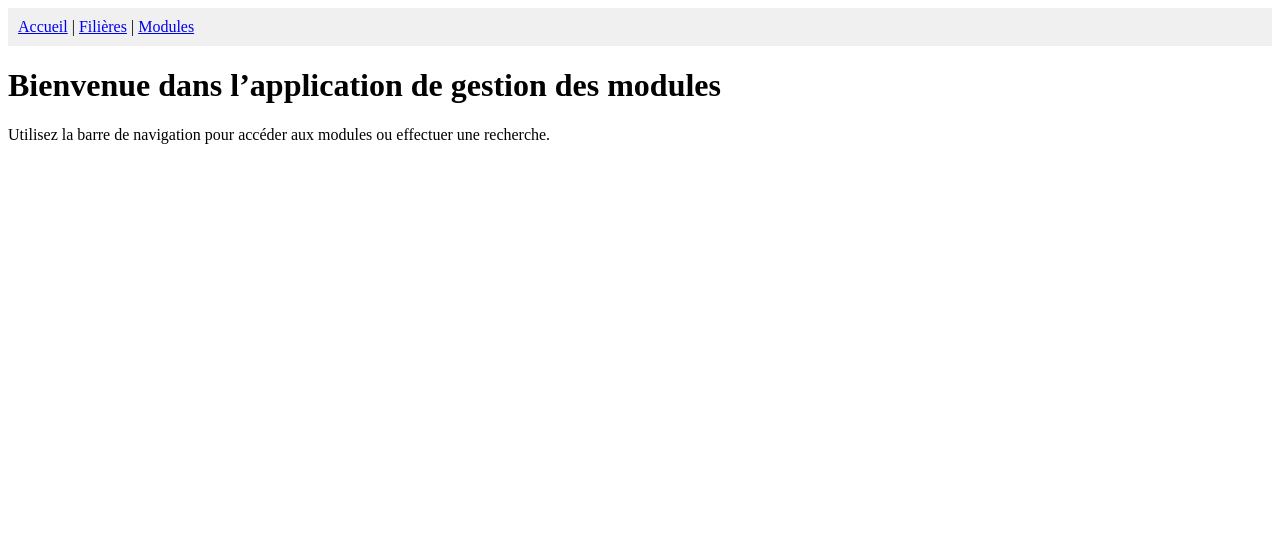
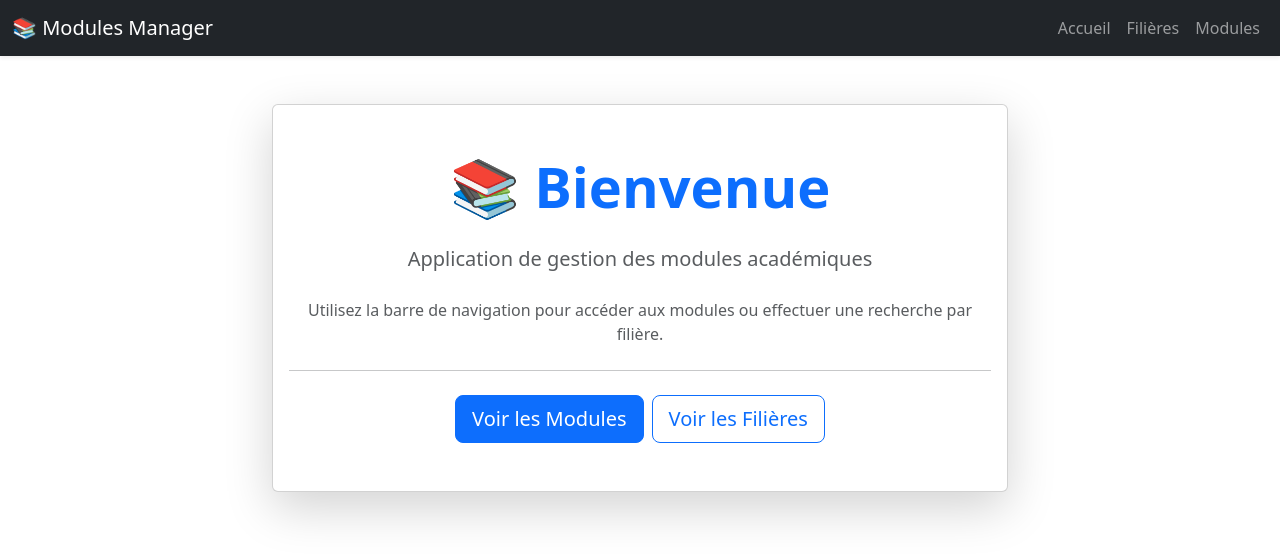
Before and after one commit to 3afaf-ahadad/TP_REACT_Routage_-_Server_JSON, a React (Vite) app: page / in a window 1280 px wide. Shown: the top 560 px of the page. Built offline with nearby package versions, Linux system fonts and the light colour scheme; data requests are answered from the project's data file; a small style sheet from the web is missing.

Commit message:
Adding style and refacturing

```diff
--- a/index.html
+++ b/index.html
@@ -4,10 +4,14 @@
     <meta charset="UTF-8" />
     <link rel="icon" type="image/svg+xml" href="/vite.svg" />
     <meta name="viewport" content="width=device-width, initial-scale=1.0" />
-    <title>my-react-app</title>
+    <title>Module Management App</title>
+    <!-- Bootstrap CSS -->
+    <link href="https://cdn.jsdelivr.net/npm/bootstrap@5.3.0/dist/css/bootstrap.min.css" rel="stylesheet" integrity="sha384-9ndCyUaIbzAi2FUarbnLyTY7G0LnJAEo2Null04CPoMRstprVnQnT2Qy2ZwY2Gd" crossorigin="anonymous">
   </head>
   <body>
     <div id="root"></div>
     <script type="module" src="/src/main.jsx"></script>
+    <!-- Bootstrap JS -->
+    <script src="https://cdn.jsdelivr.net/npm/bootstrap@5.3.0/dist/js/bootstrap.bundle.min.js" integrity="sha384-geWF76RCwLtnZ8qwWbSxccPQtF3EpF3fnJHog6LaEVF6+11+K3med5UnTQiTmbJ2" crossorigin="anonymous"></script>
   </body>
 </html>
--- a/src/components/Acceuil.jsx
+++ b/src/components/Acceuil.jsx
@@ -1,10 +1,33 @@
-import React from "react";
 
 function Accueil() {
   return (
-    <div>
-      <h1>Bienvenue dans l’application de gestion des modules</h1>
-      <p>Utilisez la barre de navigation pour accéder aux modules ou effectuer une recherche.</p>
+    <div className="container mt-5">
+      <div className="row justify-content-center">
+        <div className="col-lg-8">
+          <div className="card shadow-lg">
+            <div className="card-body text-center py-5">
+              <h1 className="card-title display-4 fw-bold text-primary mb-4">
+                📚 Bienvenue
+              </h1>
+              <p className="card-text lead text-muted mb-4">
+                Application de gestion des modules académiques
+              </p>
+              <p className="card-text text-muted">
+                Utilisez la barre de navigation pour accéder aux modules ou effectuer une recherche par filière.
+              </p>
+              <hr className="my-4" />
+              <div className="mt-4">
+                <a href="/modules" className="btn btn-primary btn-lg me-2">
+                  Voir les Modules
+                </a>
+                <a href="/filieres" className="btn btn-outline-primary btn-lg">
+                  Voir les Filières
+                </a>
+              </div>
+            </div>
+          </div>
+        </div>
+      </div>
     </div>
   );
 }
--- a/src/components/DetailsModule.jsx
+++ b/src/components/DetailsModule.jsx
@@ -1,4 +1,4 @@
-import React, { useState, useEffect } from "react";
+
 import { useParams, useNavigate } from "react-router-dom";
 
 function DetailsModule() {
@@ -12,17 +12,53 @@ function DetailsModule() {
       .then((data) => setModule(data));
   }, [id]);
 
-  if (!module) return <p>Chargement...</p>;
+  if (!module)
+    return (
+      <div className="container mt-5 text-center">
+        <div className="spinner-border" role="status">
+          <span className="visually-hidden">Chargement...</span>
+        </div>
+        <p className="mt-3">Chargement du module...</p>
+      </div>
+    );
 
   return (
-    <div>
-      <h2>Détails du module {module.id}</h2>
-      <p><strong>Nom :</strong> {module.nom}</p>
-      <p><strong>Coefficient :</strong> {module.coefficient}</p>
-      <p><strong>Masse horaire :</strong> {module.masse_horaire}</p>
-      <p><strong>Filière :</strong> {module.filiere}</p>
-
-      <button onClick={() => navigate("/modules")}>Retour à la liste</button>
+    <div className="container mt-5">
+      <div className="row justify-content-center">
+        <div className="col-lg-6">
+          <div className="card shadow-lg">
+            <div className="card-header bg-primary text-white">
+              <h2 className="mb-0">📋 Module #{module.id}</h2>
+            </div>
+            <div className="card-body">
+              <div className="mb-3">
+                <label className="form-label fw-bold text-muted">Nom du Module</label>
+                <p className="card-text">{module.nom}</p>
+              </div>
+              <div className="mb-3">
+                <label className="form-label fw-bold text-muted">Coefficient</label>
+                <p className="card-text">{module.coefficient}</p>
+              </div>
+              <div className="mb-3">
+                <label className="form-label fw-bold text-muted">Masse Horaire</label>
+                <p className="card-text">{module.masse_horaire} heures</p>
+              </div>
+              <div className="mb-3">
+                <label className="form-label fw-bold text-muted">Filière</label>
+                <p className="card-text">{module.filiere}</p>
+              </div>
+            </div>
+            <div className="card-footer bg-light">
+              <button
+                onClick={() => navigate("/modules")}
+                className="btn btn-primary w-100"
+              >
+                ← Retour à la liste
+              </button>
+            </div>
+          </div>
+        </div>
+      </div>
     </div>
   );
 }
--- a/src/components/Filiere.jsx
+++ b/src/components/Filiere.jsx
@@ -1,33 +1,28 @@
 
-import React from "react";
 
 const Filieres = () => {
   const filieres = [
-    { id: 1, nom: "Informatique" },
-    { id: 2, nom: "Réseaux" },
-    { id: 3, nom: "Gestion" },
+    { id: 1, nom: "Informatique", icon: "💻" },
+    { id: 2, nom: "Réseaux", icon: "🌐" },
+    { id: 3, nom: "Gestion", icon: "📊" },
   ];
 
   return (
-    <div style={{ padding: "20px" }}>
-      <h2>Liste des Filières</h2>
-      <table border="1" cellPadding="10" cellSpacing="0">
-        <thead>
-          <tr>
-            <th>ID</th>
-            <th>Nom de la filière</th>
-          </tr>
-        </thead>
-        <tbody>
-          {filieres.map((filiere) => (
-            <tr key={filiere.id}>
-              <td>{filiere.id}</td>
-              <td>{filiere.nom}</td>
-            </tr>
-          ))}
-        </tbody>
-      </table>
-
+    <div className="container mt-5">
+      <h2 className="mb-4 text-primary fw-bold">🎓 Liste des Filières</h2>
+      <div className="row">
+        {filieres.map((filiere) => (
+          <div key={filiere.id} className="col-md-4 mb-4">
+            <div className="card shadow h-100 border-0 hover:shadow-lg">
+              <div className="card-body text-center">
+                <h3 className="card-title fs-1 mb-2">{filiere.icon}</h3>
+                <h5 className="card-title text-primary fw-bold">{filiere.nom}</h5>
+                <p className="card-text text-muted">ID: {filiere.id}</p>
+              </div>
+            </div>
+          </div>
+        ))}
+      </div>
     </div>
   );
 };
--- a/src/components/FormRecherche.jsx
+++ b/src/components/FormRecherche.jsx
@@ -1,4 +1,3 @@
-import React, { useState } from "react";
 
 function FormRecherche({ onSearch }) {
   const [idFiliere, setIdFiliere] = useState("");
@@ -9,16 +8,27 @@ function FormRecherche({ onSearch }) {
   };
 
   return (
-    <form onSubmit={handleSubmit} style={{ margin: "20px 0" }}>
+    <form onSubmit={handleSubmit} className="container mt-4 mb-4">
+      <div className="row g-2 align-items-end">
+        <div className="col-md-6">
+          <label htmlFor="filiereInput" className="form-label fw-bold">
+            Rechercher par Filière
+          </label>
           <input
+            id="filiereInput"
             type="number"
-        placeholder="Entrer l'id de la filière"
+            className="form-control"
+            placeholder="Entrer l'ID de la filière (1, 2 ou 3)"
             value={idFiliere}
             onChange={(e) => setIdFiliere(e.target.value)}
           />
-      <button type="submit" style={{ marginLeft: "10px" }}>
-        Rechercher
+        </div>
+        <div className="col-md-6">
+          <button type="submit" className="btn btn-primary w-100">
+            🔍 Rechercher
           </button>
+        </div>
+      </div>
     </form>
   );
 }
--- a/src/components/Ligne.jsx
+++ b/src/components/Ligne.jsx
@@ -1,4 +1,3 @@
-import React from "react";
 import { Link } from "react-router-dom";
 
 function Ligne({ module, onDelete }) {
@@ -10,10 +9,15 @@ function Ligne({ module, onDelete }) {
       <td>{module.masse_horaire}</td>
       <td>{module.filiere}</td>
       <td>
-        <Link to={`/modules/${module.id}`} style={{ marginRight: "10px" }}>
+        <Link to={`/modules/${module.id}`} className="btn btn-sm btn-info me-2">
           Détails
         </Link>
-        <button onClick={() => onDelete(module.id)}>Delete</button>
+        <button
+          onClick={() => onDelete(module.id)}
+          className="btn btn-sm btn-danger"
+        >
+          Supprimer
+        </button>
       </td>
     </tr>
   );
--- a/src/components/Liste_Module.jsx
+++ b/src/components/Liste_Module.jsx
@@ -1,12 +1,13 @@
-import React from "react";
 import Ligne from "./Ligne";
 
 function Liste_Module({ modules, onDelete }) {
   return (
-    <div>
-      <h2>Liste des modules</h2>
-      <table border="1" cellPadding="8">
-        <thead>
+    <div className="container mt-4">
+      <h2 className="mb-4 text-primary fw-bold">📖 Liste des Modules</h2>
+      {modules.length > 0 ? (
+        <div className="table-responsive">
+          <table className="table table-striped table-hover table-bordered">
+            <thead className="table-dark">
               <tr>
                 <th>ID</th>
                 <th>Nom</th>
@@ -23,6 +24,12 @@ function Liste_Module({ modules, onDelete }) {
             </tbody>
           </table>
         </div>
+      ) : (
+        <div className="alert alert-info" role="alert">
+          Aucun module trouvé. Veuillez effectuer une recherche ou réinitialiser les filtres.
+        </div>
+      )}
+    </div>
   );
 }
 
--- a/src/components/Navbar.jsx
+++ b/src/components/Navbar.jsx
@@ -1,13 +1,40 @@
-import React from "react";
 import { Link } from "react-router-dom";
-
 
 function NavBar() {
   return (
-    <nav style={{ backgroundColor: "#f0f0f0", padding: "10px" }}>
-      <Link to="/">Accueil</Link> |{" "}
-      <Link to="/filieres">Filières</Link> |{" "}
-      <Link to="/modules">Modules</Link>
+    <nav className="navbar navbar-expand-lg navbar-dark bg-dark shadow-sm">
+      <div className="container-fluid">
+        <Link className="navbar-brand" to="/">
+          📚 Modules Manager
+        </Link>
+        <button
+          className="navbar-toggler"
+          type="button"
+          data-bs-toggle="collapse"
+          data-bs-target="#navbarNav"
+        >
+          <span className="navbar-toggler-icon"></span>
+        </button>
+        <div className="collapse navbar-collapse" id="navbarNav">
+          <ul className="navbar-nav ms-auto">
+            <li className="nav-item">
+              <Link className="nav-link" to="/">
+                Accueil
+              </Link>
+            </li>
+            <li className="nav-item">
+              <Link className="nav-link" to="/filieres">
+                Filières
+              </Link>
+            </li>
+            <li className="nav-item">
+              <Link className="nav-link" to="/modules">
+                Modules
+              </Link>
+            </li>
+          </ul>
+        </div>
+      </div>
     </nav>
   );
 }
```
Also changed, not shown: 1 other file (tests, documents, lock files or other folders). Lines whose indentation alone changed are shown as unchanged.
